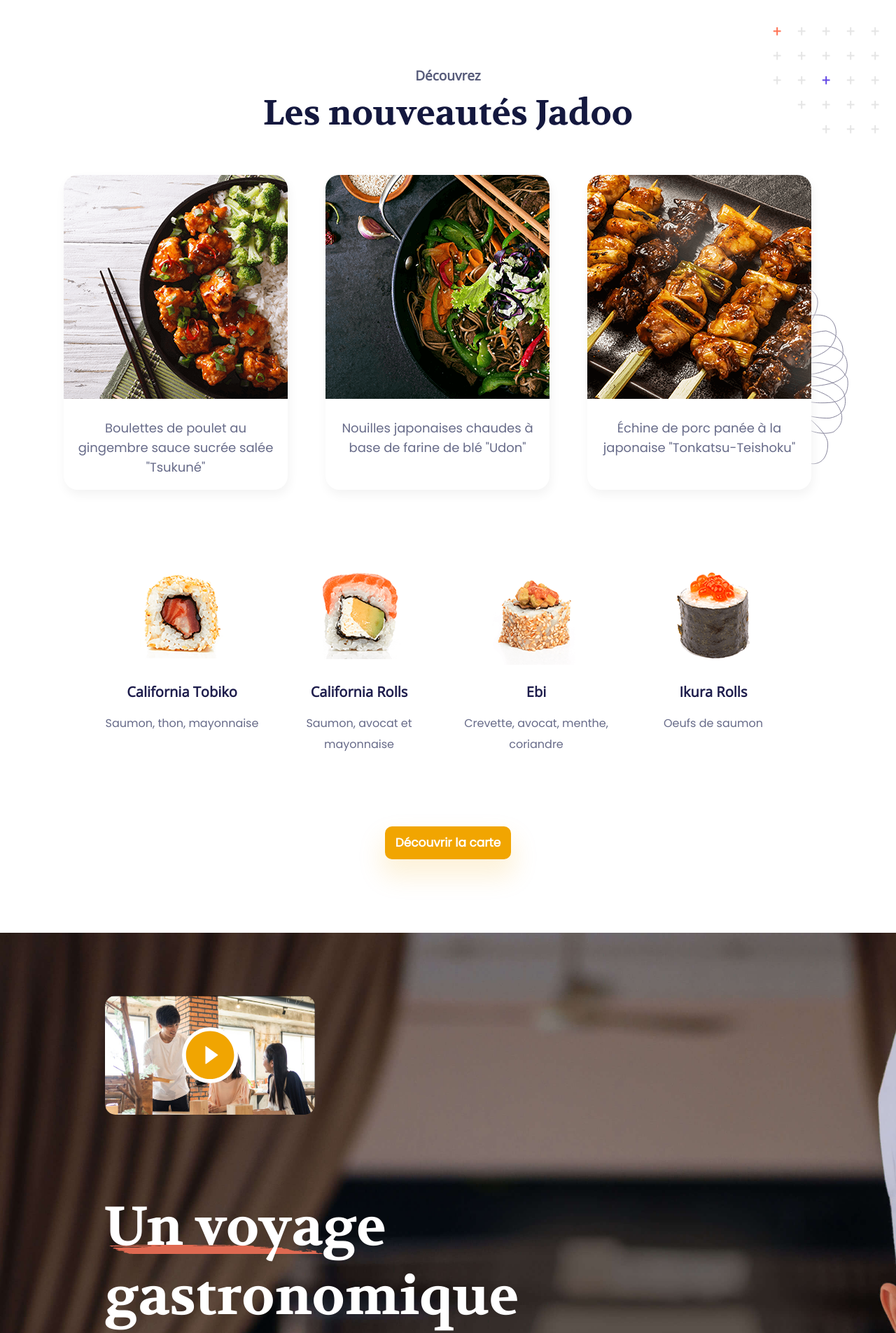
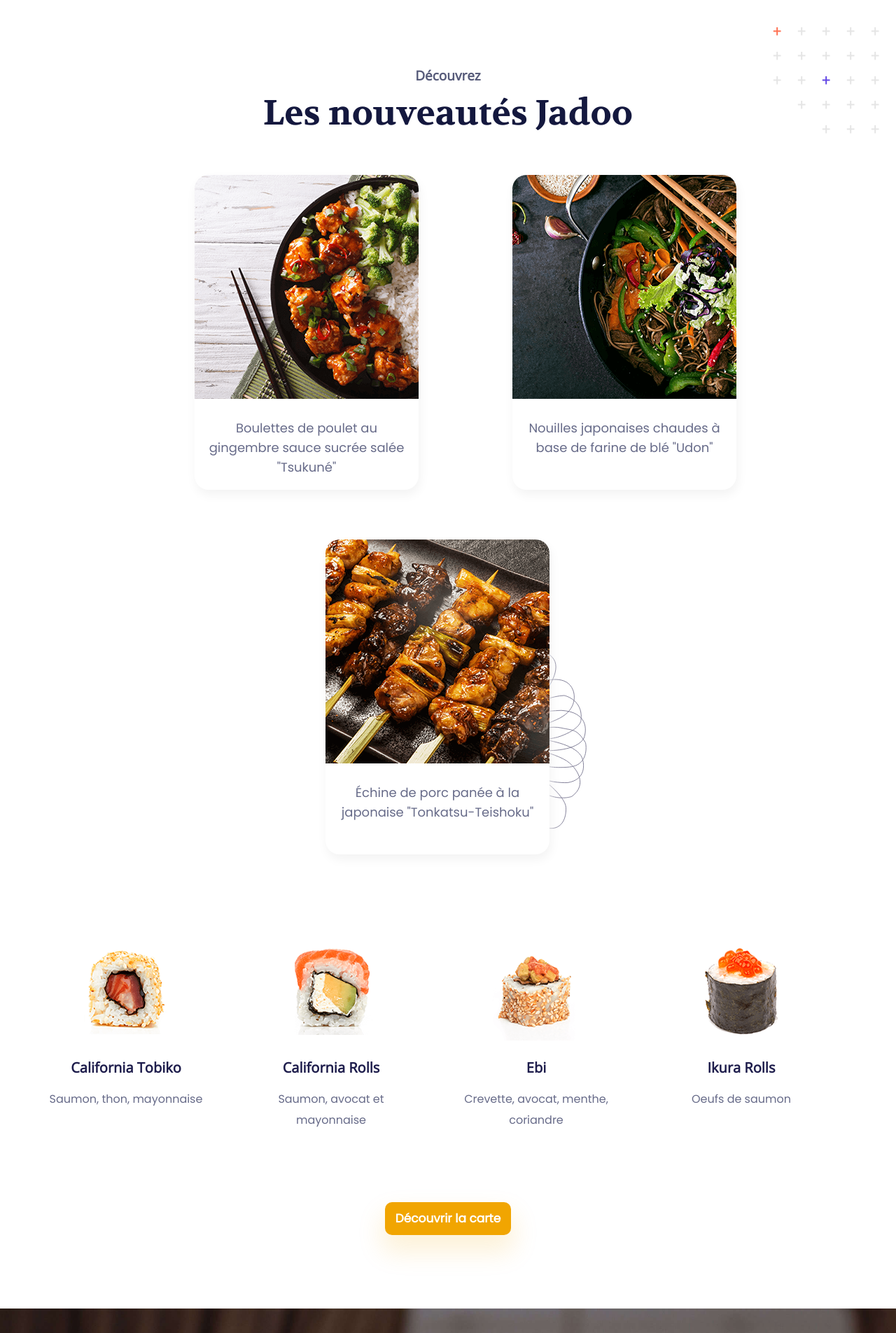
Before and after one commit to pctronique/maquette_jadoo, a PHP site: page /project/www/index.html in a window 1280 px wide. Shown: the part 875-2780 px from the top of the page at 70% size. Run offline with PHP 8.4, Linux system fonts and the light colour scheme.

Commit message:
quelque petite modifications.

```diff
--- a/project/www/index.html
+++ b/project/www/index.html
@@ -55,27 +55,27 @@
     <section id="section_plat">
       <div id="section_plat_decouvrir">Découvrez</div>
       <h3>Les nouveautés Jadoo</h3>
-      <figcaption class="plat_no_img_filet">
+      <figure class="plat_no_img_filet">
         <article class="plat">
           <img src="imgs/plat_1.png" alt="plat 1" />
           <div>Boulettes de poulet au gingembre sauce sucrée salée "Tsukuné"</div>
         </article>
-      </figcaption>
-      <figcaption class="plat_no_img_filet">
+      </figure>
+      <figure class="plat_no_img_filet">
         <article class="plat">
           <img src="imgs/plat_2.png" alt="plat 2" />
           <div>Nouilles japonaises chaudes à base de farine de blé "Udon"</div>
         </article>
-      </figcaption>
-      <figcaption class="plat_img_filet">
+      </figure>
+      <figure class="plat_img_filet">
         <article class="plat">
           <img src="imgs/plat_3.png" alt="plat 3" />
           <div>Échine de porc panée à la japonaise "Tonkatsu-Teishoku"</div>
         </article>
-      </figcaption>
+      </figure>
       <br /><br /><br />
 
-      <figcaption class="maki_div">
+      <figure class="maki_div">
         <img class="decoration_rose" src="imgs/decoration_rose.svg" alt="decoration rose" />
         <article class="maki">
           <img src="imgs/maki_1.png" />
@@ -83,9 +83,9 @@
 
           <div>Saumon, thon, mayonnaise</div>
         </article>
-      </figcaption>
+      </figure>
 
-      <figcaption class="maki_div">
+      <figure class="maki_div">
         <img class="decoration_rose" src="imgs/decoration_rose.svg" alt="decoration rose" />
         <article class="maki">
           <img src="imgs/maki_2.png" />
@@ -93,9 +93,9 @@
 
           <div>Saumon, avocat et mayonnaise</div>
         </article>
-      </figcaption>
+      </figure>
 
-      <figcaption class="maki_div">
+      <figure class="maki_div">
         <img class="decoration_rose" src="imgs/decoration_rose.svg" alt="decoration rose" />
         <article class="maki">
           <img src="imgs/maki_3.png" />
@@ -103,9 +103,9 @@
 
           <div>Crevette, avocat, menthe, coriandre</div>
         </article>
-      </figcaption>
+      </figure>
 
-      <figcaption class="maki_div">
+      <figure class="maki_div">
         <img class="decoration_rose" src="imgs/decoration_rose.svg" alt="decoration rose" />
         <article class="maki">
           <img src="imgs/maki_4.png" />
@@ -113,7 +113,7 @@
 
           <div>Oeufs de saumon</div>
         </article>
-      </figcaption>
+      </figure>
 
       <br />
       <button class="button_orange" href="#">Découvrir la carte</button>
@@ -146,12 +146,12 @@
 
     <!-- contient la section images -->
     <img id="img_chef" src="imgs/illustration_chef.jpg" />
-    <section id="section_images">
+    <figure id="section_images">
       <img src="imgs/wrapper_illustration_1.jpg" /><img
         id="section_image_right"
         src="imgs/wrapper_illustration_2.jpg"
       />
-    </section>
+    </figure>
 
     <!-- contient la section commande -->
     <section id="section_commande">
```
Also changed, not shown: project/www/css/style.css (+23 -12 lines), 1 other file.
